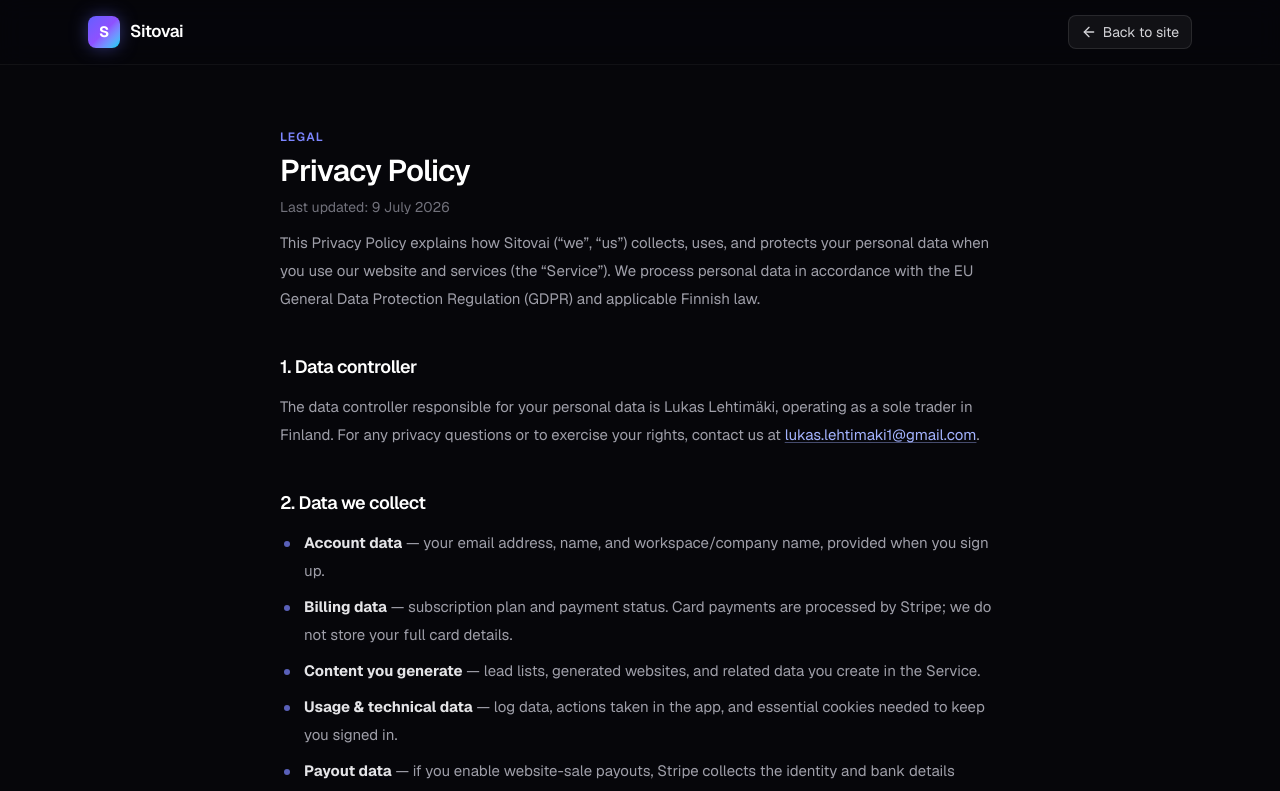
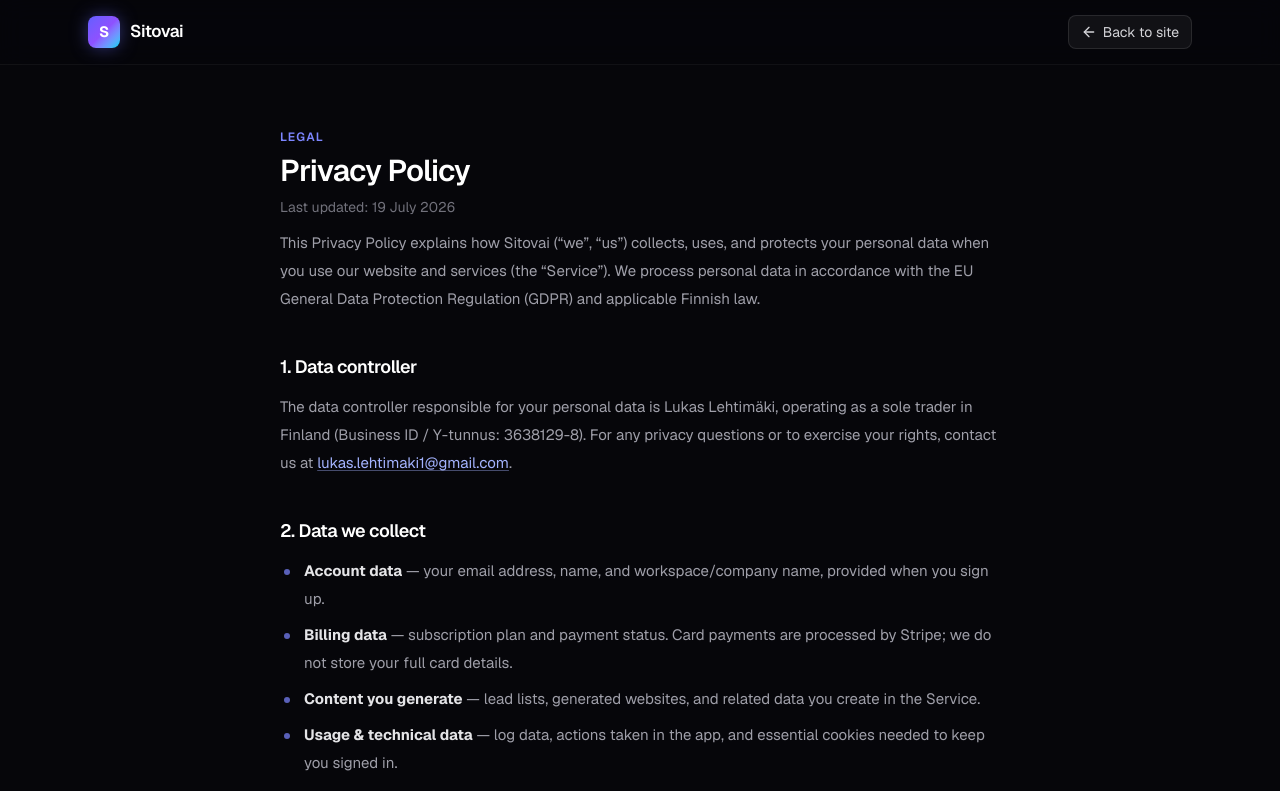
Before and after one commit to lukaslehtimaki-prog/lukas-websit, a Next.js app: page /privacy in a window 1280 px wide. Shown: the top 791 px of the page. Built offline with nearby package versions, Linux system fonts and the light colour scheme; no server answers.

Commit message:
Add Y-tunnus (3638129-8) to Privacy and Terms; bump last-updated date

```diff
--- a/src/app/(legal)/privacy/page.tsx
+++ b/src/app/(legal)/privacy/page.tsx
@@ -8,7 +8,7 @@ export const metadata: Metadata = {
 };
 
 const CONTACT = "lukas.lehtimaki1@gmail.com";
-const UPDATED = "9 July 2026";
+const UPDATED = "19 July 2026";
 
 export default function PrivacyPage() {
   return (
@@ -32,7 +32,8 @@ export default function PrivacyPage() {
       <H2>1. Data controller</H2>
       <P>
         The data controller responsible for your personal data is Lukas
-        Lehtimäki, operating as a sole trader in Finland. For any privacy
+        Lehtimäki, operating as a sole trader in Finland (Business ID / Y-tunnus:
+        3638129-8). For any privacy
         questions or to exercise your rights, contact us at{" "}
         <A href={`mailto:${CONTACT}`}>{CONTACT}</A>.
       </P>
--- a/src/app/(legal)/terms/page.tsx
+++ b/src/app/(legal)/terms/page.tsx
@@ -8,7 +8,7 @@ export const metadata: Metadata = {
 };
 
 const CONTACT = "lukas.lehtimaki1@gmail.com";
-const UPDATED = "9 July 2026";
+const UPDATED = "19 July 2026";
 
 export default function TermsPage() {
   return (
@@ -24,7 +24,7 @@ export default function TermsPage() {
       <P>
         These Terms of Service (&ldquo;Terms&rdquo;) govern your access to and
         use of Sitovai (the &ldquo;Service&rdquo;), operated by Lukas Lehtimäki, a
-        sole trader based in Finland. By creating an account or using the
+        sole trader based in Finland (Business ID / Y-tunnus: 3638129-8). By creating an account or using the
         Service, you agree to these Terms. If you do not agree, do not use the
         Service.
       </P>
```
